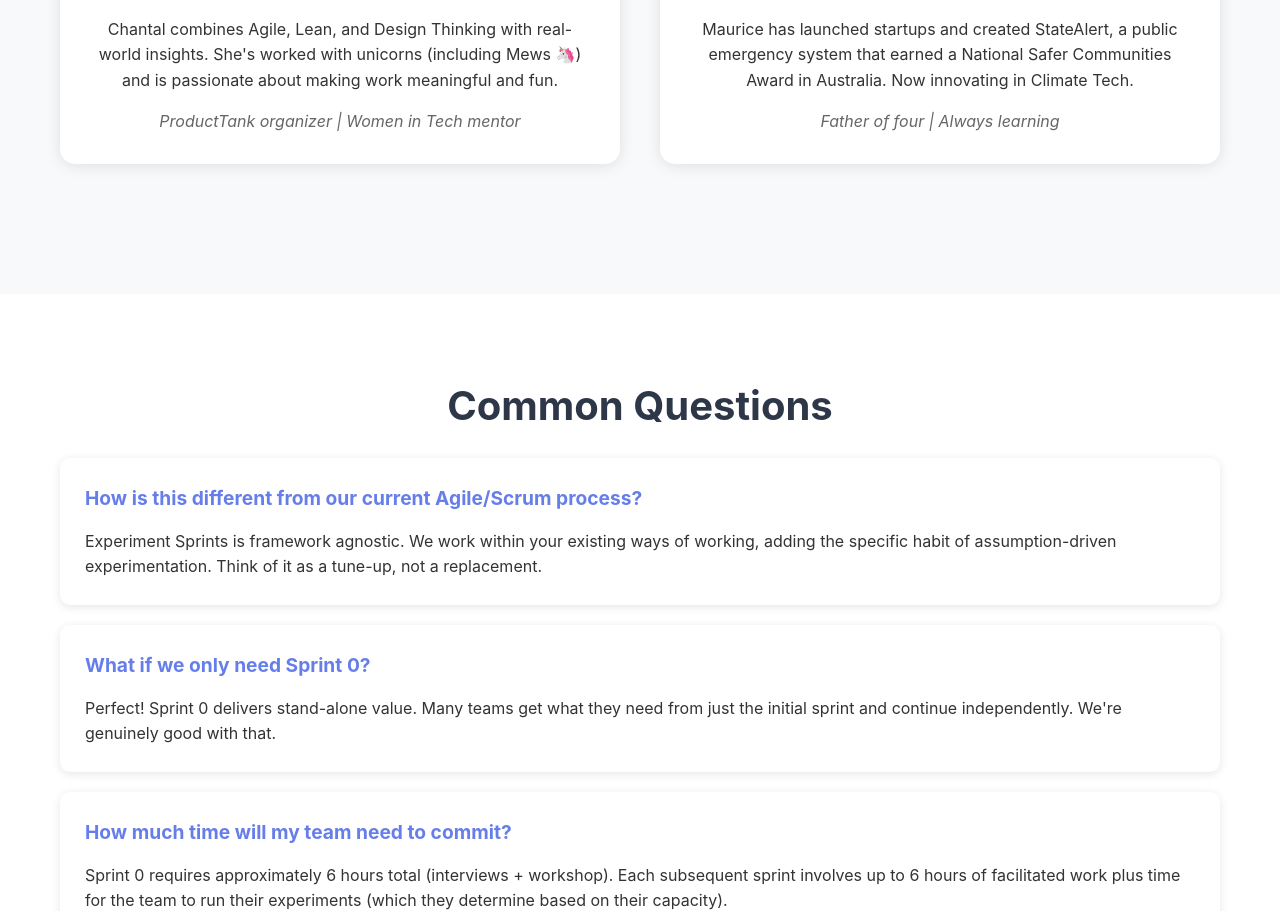
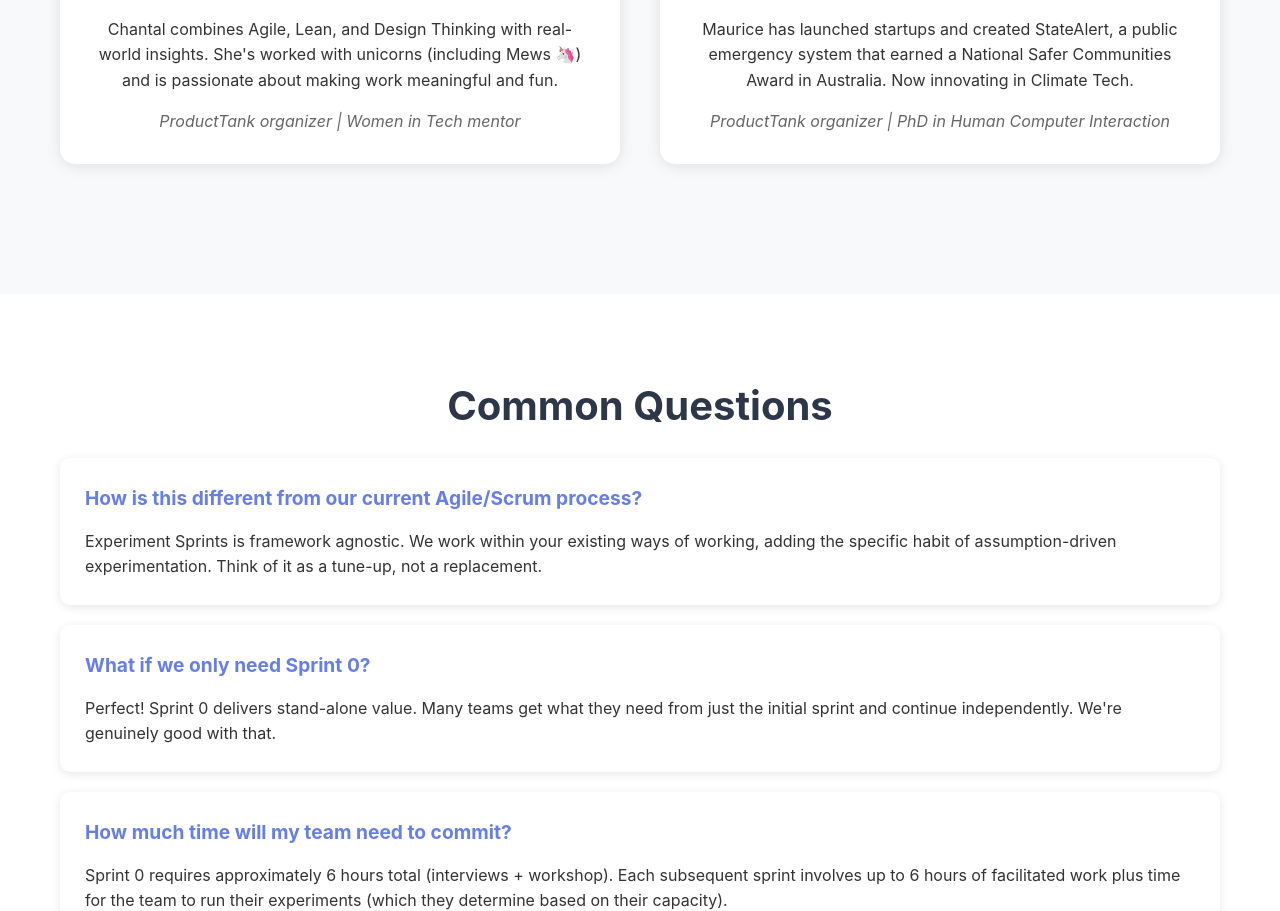
Before and after one commit to urburn/sprint-zero, a plain HTML site: page index.html in a window 1280 px wide. Shown: the part 6794-7705 px from the top of the page. Drawn offline with Linux system fonts and the light colour scheme.

Commit message:
update to mo bio

```diff
--- a/index.html
+++ b/index.html
@@ -804,7 +804,7 @@
                     <p class="title">Product Partner</p>
                     <div class="team-stats">20+ years experience<br>Philips, Merrill Lynch, Avast (Gen)</div>
                     <p>Maurice has launched startups and created StateAlert, a public emergency system that earned a National Safer Communities Award in Australia. Now innovating in Climate Tech.</p>
-                    <p style="margin-top: 15px; color: #666;"><em>Father of four | Always learning</em></p>
+                    <p style="margin-top: 15px; color: #666;"><em>ProductTank organizer | PhD in Human Computer Interaction</em></p>
                 </div>
             </div>
         </div>
```
